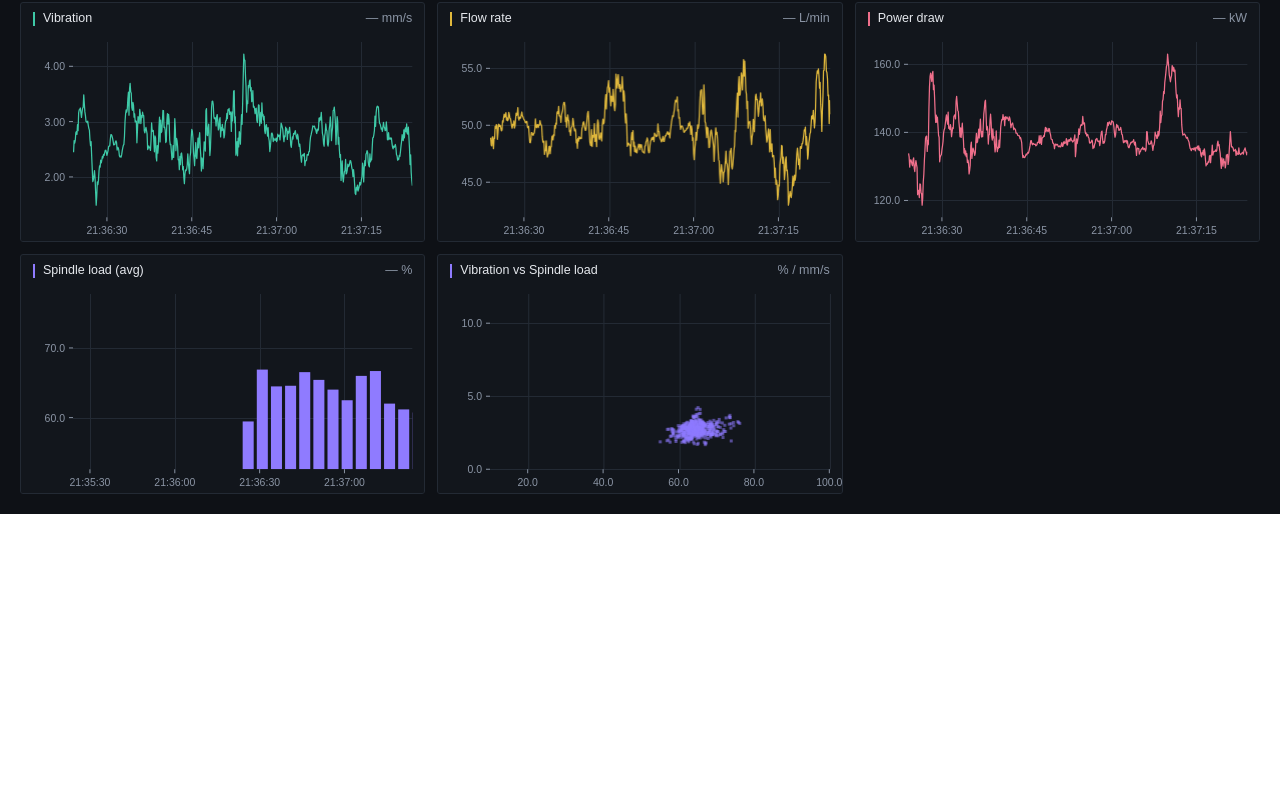
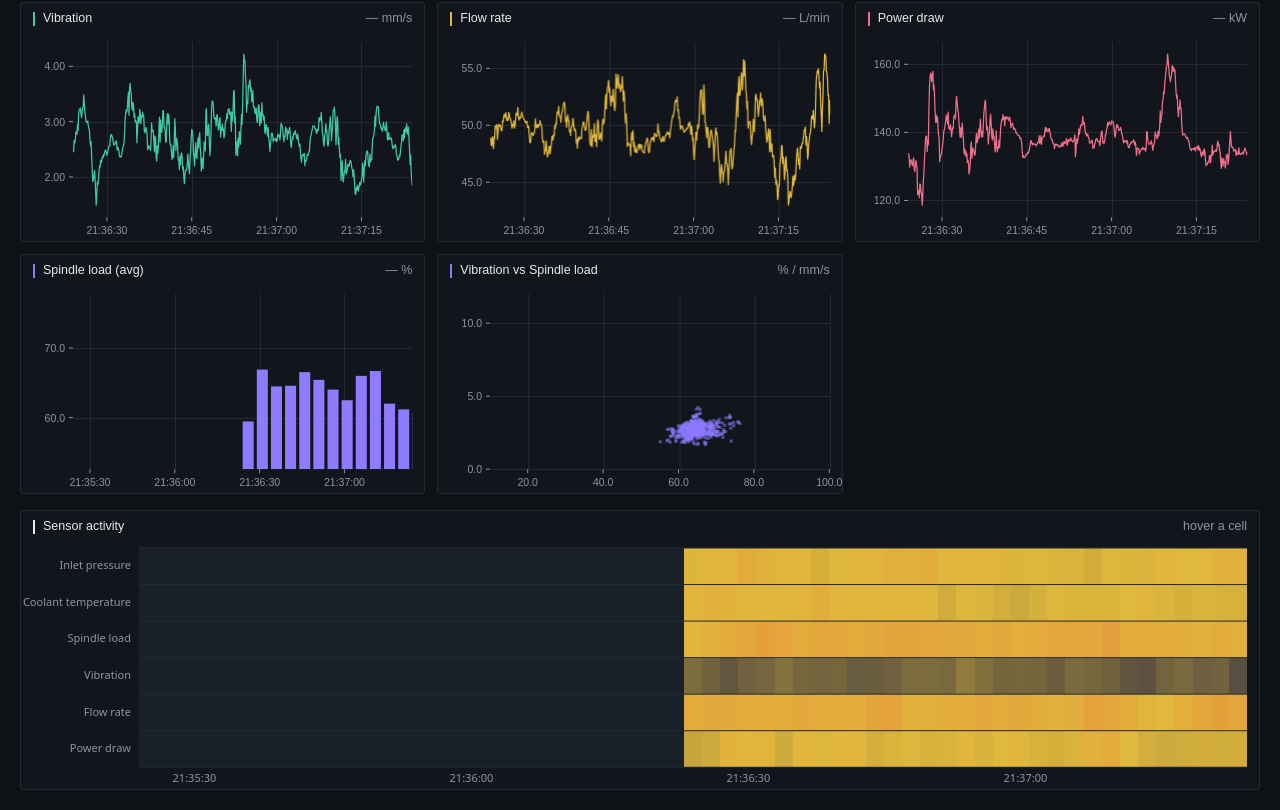
Before and after one commit to shreyaa-hub/Pulseboard, a Next.js app: page /dashboard in a window 1280 px wide. Shown: the part 348-1158 px from the top of the page. Before the commit the page ends 862 px from the top, so only its background shows below. Built offline with nearby package versions, Linux system fonts and the light colour scheme.

Commit message:
heatmap: per-row normalized sensor activity grid

```diff
--- a/components/Dashboard.tsx
+++ b/components/Dashboard.tsx
@@ -1,6 +1,7 @@
 'use client';
 
 import { BarChart } from '@/components/charts/BarChart';
+import { HeatmapChart } from '@/components/charts/HeatmapChart';
 import { LineChart } from '@/components/charts/LineChart';
 import { ScatterChart } from '@/components/charts/ScatterChart';
 import { PerformanceMonitor } from '@/components/ui/PerformanceMonitor';
@@ -26,6 +27,7 @@ export function Dashboard() {
           <ScatterChart driver={driver} store={store} xSeries={scatterX} ySeries={scatterY} />
         )}
       </div>
+      <HeatmapChart driver={driver} store={store} series={series} height={280} />
     </div>
   );
 }
--- /dev/null
+++ b/components/charts/HeatmapChart.tsx
@@ -0,0 +1,245 @@
+'use client';
+
+import { useCallback, useMemo, useRef, useState } from 'react';
+import { useChartInteraction } from '@/hooks/useChartInteraction';
+import { useChartRenderer } from '@/hooks/useChartRenderer';
+import { bucketAggregate, pickBucketMs } from '@/lib/aggregate';
+import { formatClock, formatValue, timeTicks } from '@/lib/canvasUtils';
+import type { DataStore } from '@/lib/dataStore';
+import { writeCell } from '@/lib/heatmapColor';
+import type { RafDriver } from '@/lib/rafDriver';
+import type { SeriesMeta } from '@/lib/types';
+import { followEdge, type PlotArea } from '@/lib/viewport';
+
+const GUTTER_LEFT = 118;
+const GUTTER_BOTTOM = 22;
+const GUTTER_TOP = 8;
+const GUTTER_RIGHT = 12;
+const TARGET_COLS = 80;
+const MAX_COLS = 300;
+
+function readTheme(el: HTMLElement) {
+  const s = getComputedStyle(el);
+  return {
+    bg: s.getPropertyValue('--chart-bg').trim() || '#12161c',
+    grid: s.getPropertyValue('--chart-grid').trim() || '#232a34',
+    text: s.getPropertyValue('--chart-label').trim() || '#8b95a5',
+  };
+}
+
+interface Props {
+  driver: RafDriver;
+  store: DataStore;
+  series: readonly SeriesMeta[];
+  windowMs?: number;
+  height?: number;
+}
+
+/**
+ * Renders a device-activity grid: one row per sensor, one column per time
+ * bucket, cell colour = that sensor's mean value in that bucket normalized to
+ * its own physical range. Colour is per-row-normalized rather than global,
+ * because a 240 kPa pressure swing and a 2 mm/s vibration swing aren't
+ * comparable numbers — each row needs its own sense of "hot."
+ *
+ * Cells are built into a tiny offscreen bitmap (one pixel per cell) and
+ * scaled up onto the visible canvas with smoothing off. That's the standard
+ * trick for this kind of grid: filling a few hundred rects by hand costs more
+ * and produces seams at fractional pixel boundaries, where letting the canvas
+ * scale a small exact bitmap doesn't.
+ */
+export function HeatmapChart({ driver, store, series, windowMs = 120_000, height = 260 }: Props) {
+  const areaRef = useRef<PlotArea>({ left: GUTTER_LEFT, top: GUTTER_TOP, width: 0, height: 0 });
+  const themeRef = useRef({ bg: '#12161c', grid: '#232a34', text: '#8b95a5' });
+  const ticksRef = useRef(new Float64Array(14));
+
+  const offscreenRef = useRef<HTMLCanvasElement | null>(null);
+  if (!offscreenRef.current && typeof document !== 'undefined') {
+    offscreenRef.current = document.createElement('canvas');
+  }
+
+  // Per-row scratch for bucketAggregate, reused across rows within one frame
+  // — the grid itself and these temporaries are resized only when the bucket
+  // count actually changes, not every frame.
+  const gridRef = useRef({
+    cols: 0,
+    rows: 0,
+    mean: new Float32Array(0),
+    sum: new Float64Array(0),
+    cnt: new Int32Array(0),
+    min: new Float32Array(0),
+    max: new Float32Array(0),
+  });
+
+  const [readout, setReadout] = useState<{ label: string; t: number; v: number; unit: string } | null>(
+    null,
+  );
+  const readoutThrottle = useRef(0);
+  const hasReadout = useRef(false);
+
+  const initialViewport = useMemo(() => {
+    const now = Date.now();
+    // yMin/yMax are unused here — useChartInteraction only ever mutates
+    // tMin/tMax, so reusing it for a categorical-row chart is safe as long as
+    // nothing reads its y fields for anything meaningful.
+    return { tMin: now - windowMs, tMax: now, yMin: 0, yMax: 1 };
+  }, [windowMs]);
+
+  const { stateRef, elementRef } = useChartInteraction(initialViewport, areaRef);
+
+  const draw = useCallback<Parameters<typeof useChartRenderer>[1]>(
+    (ctx, size, frame, resized) => {
+      const rows = series.length;
+      if (rows === 0) return;
+
+      const area = areaRef.current;
+      area.left = GUTTER_LEFT;
+      area.top = GUTTER_TOP;
+      area.width = Math.max(1, size.width - GUTTER_LEFT - GUTTER_RIGHT);
+      area.height = Math.max(1, size.height - GUTTER_TOP - GUTTER_BOTTOM);
+
+      if (resized && elementRef.current) {
+        themeRef.current = readTheme(elementRef.current);
+      }
+      const theme = themeRef.current;
+      const state = stateRef.current;
+
+      const first = store.buffer(series[0].id);
+      if (first && state.following && first.length > 0) {
+        state.vp = followEdge(state.vp, first.timeAt(first.length - 1));
+      }
+      const vp = state.vp;
+      const span = vp.tMax - vp.tMin;
+
+      ctx.fillStyle = theme.bg;
+      ctx.fillRect(0, 0, size.width, size.height);
+
+      const bucketMs = pickBucketMs(span, TARGET_COLS);
+      const cols = Math.min(MAX_COLS, Math.ceil(span / bucketMs) + 1);
+
+      const g = gridRef.current;
+      if (g.cols !== cols || g.rows !== rows) {
+        g.cols = cols;
+        g.rows = rows;
+        g.mean = new Float32Array(cols * rows).fill(NaN);
+        g.sum = new Float64Array(cols);
+        g.cnt = new Int32Array(cols);
+        g.min = new Float32Array(cols);
+        g.max = new Float32Array(cols);
+      }
+
+      for (let r = 0; r < rows; r++) {
+        const s = series[r];
+        const buf = store.buffer(s.id);
+        if (!buf) continue;
+
+        const from = buf.indexAtOrAfter(vp.tMin);
+        const to = buf.indexAfter(vp.tMax);
+        bucketAggregate(buf, from, to, vp.tMin, bucketMs, cols, g.sum, g.cnt, g.min, g.max);
+
+        for (let c = 0; c < cols; c++) {
+          g.mean[r * cols + c] = g.cnt[c] > 0 ? g.sum[c] / g.cnt[c] : NaN;
+        }
+      }
+
+      const off = offscreenRef.current;
+      if (off) {
+        if (off.width !== cols || off.height !== rows) {
+          off.width = cols;
+          off.height = rows;
+        }
+        const octx = off.getContext('2d', { alpha: false });
+        if (octx) {
+          const img = octx.createImageData(cols, rows);
+          for (let r = 0; r < rows; r++) {
+            const s = series[r];
+            const range = s.max - s.min || 1;
+            for (let c = 0; c < cols; c++) {
+              const raw = g.mean[r * cols + c];
+              const t = Number.isNaN(raw) ? NaN : (raw - s.min) / range;
+              writeCell(img.data, cols, c, r, t, [0x1a, 0x20, 0x29]);
+            }
+          }
+          octx.putImageData(img, 0, 0);
+
+          ctx.imageSmoothingEnabled = false;
+          ctx.drawImage(off, 0, 0, cols, rows, area.left, area.top, area.width, area.height);
+        }
+      }
+
+      // Row separators and labels — cheap at 6-8 rows, drawn every frame
+      // alongside everything else rather than kept in sync via a second path.
+      const rowHeight = area.height / rows;
+      ctx.strokeStyle = theme.grid;
+      ctx.lineWidth = 1;
+      ctx.font = '11px ui-sans-serif, system-ui';
+      ctx.fillStyle = theme.text;
+      ctx.textBaseline = 'middle';
+      ctx.textAlign = 'right';
+      for (let r = 0; r <= rows; r++) {
+        const y = area.top + r * rowHeight;
+        ctx.beginPath();
+        ctx.moveTo(area.left, y);
+        ctx.lineTo(area.left + area.width, y);
+        ctx.stroke();
+        if (r < rows) {
+          ctx.fillText(series[r].label, area.left - 8, y + rowHeight / 2);
+        }
+      }
+
+      const nx = timeTicks(vp.tMin, vp.tMax, 6, ticksRef.current);
+      ctx.textAlign = 'center';
+      ctx.textBaseline = 'top';
+      for (let i = 0; i < nx; i++) {
+        const x = area.left + ((ticksRef.current[i] - vp.tMin) / span) * area.width;
+        ctx.fillText(formatClock(ticksRef.current[i]), x, area.top + area.height + 6);
+      }
+
+      if (
+        state.hoverX >= area.left &&
+        state.hoverX <= area.left + area.width &&
+        state.hoverY >= area.top &&
+        state.hoverY <= area.top + area.height
+      ) {
+        const row = Math.min(rows - 1, Math.floor((state.hoverY - area.top) / rowHeight));
+        const col = Math.min(cols - 1, Math.floor(((state.hoverX - area.left) / area.width) * cols));
+
+        if (frame.now - readoutThrottle.current > 160) {
+          readoutThrottle.current = frame.now;
+          const v = g.mean[row * cols + col];
+          const s = series[row];
+          hasReadout.current = !Number.isNaN(v);
+          setReadout(
+            Number.isNaN(v)
+              ? null
+              : { label: s.label, t: vp.tMin + col * bucketMs, v, unit: s.unit },
+          );
+        }
+      } else if (hasReadout.current && frame.now - readoutThrottle.current > 160) {
+        readoutThrottle.current = frame.now;
+        hasReadout.current = false;
+        setReadout(null);
+      }
+    },
+    [store, series, elementRef, stateRef],
+  );
+
+  const { canvasRef } = useChartRenderer(driver, draw);
+
+  return (
+    <figure className="chart" style={{ height }}>
+      <figcaption className="chart-head">
+        <span className="chart-title">Sensor activity</span>
+        <span className="chart-readout">
+          {readout
+            ? `${readout.label}: ${formatValue(readout.v, 100)} ${readout.unit} @ ${formatClock(readout.t)}`
+            : 'hover a cell'}
+        </span>
+      </figcaption>
+
+      <div className="chart-body" ref={elementRef}>
+        <canvas ref={canvasRef} />
+      </div>
+    </figure>
+  );
+}
```
